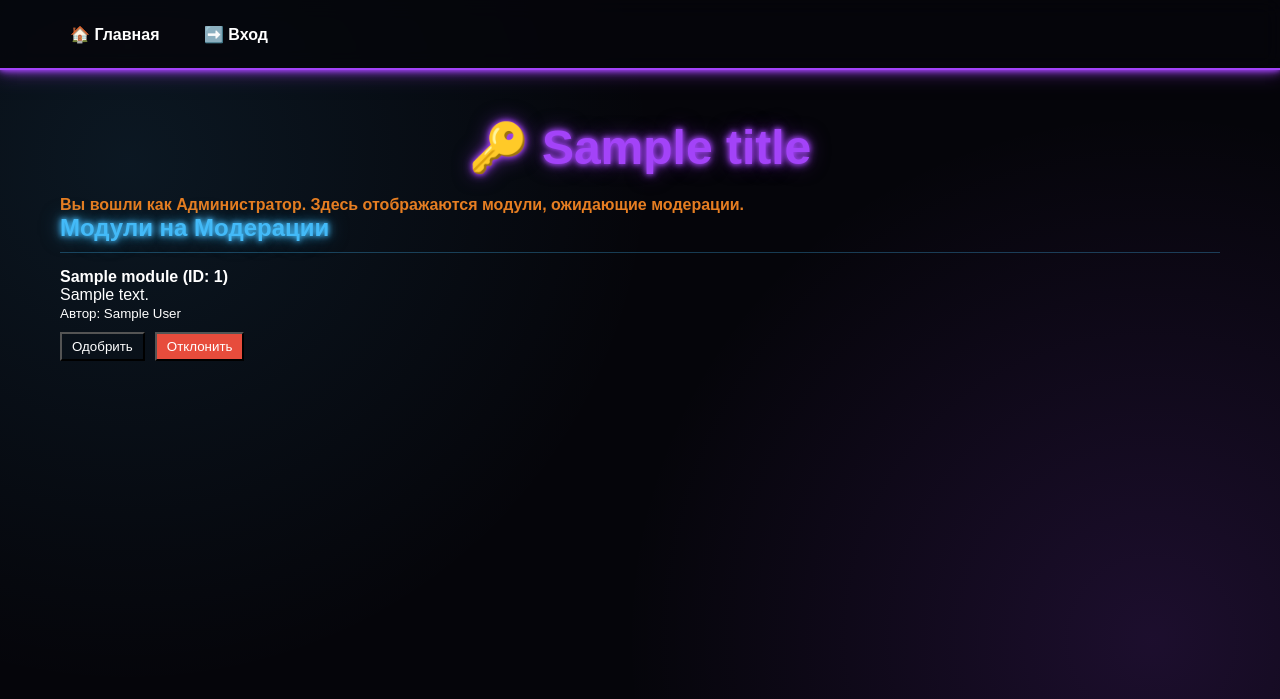
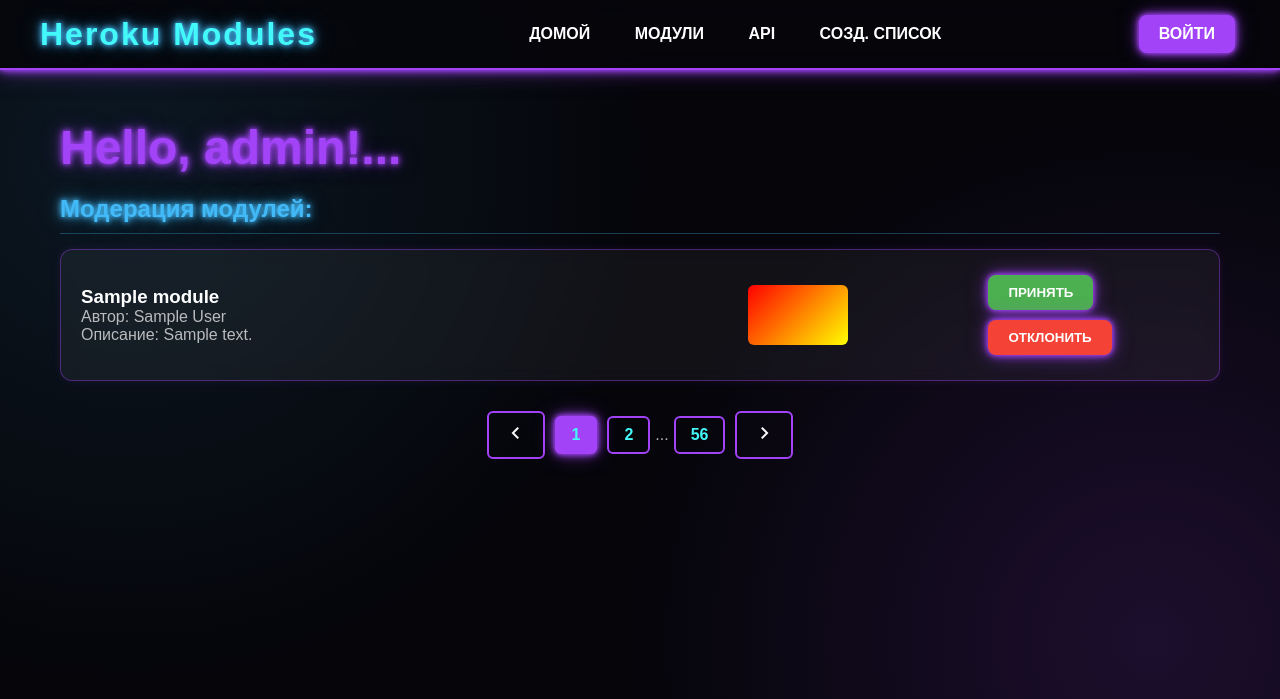
Before and after one commit to skyaree/heroku-modulesp, a Flask app: template templates/admin.html in a window 1280 px wide. Shown: the top 699 px of the page. Run offline with Flask 3, Linux system fonts and the light colour scheme; the template is opened without the code that fills it: most values are stand-ins (such as "Sample title", 1, 10 or a date in 2020).

Commit message:
admin.html

```diff
--- a/templates/admin.html
+++ b/templates/admin.html
@@ -1,56 +1,35 @@
-<!DOCTYPE html>
-<html lang="ru">
-<head>
-    <meta charset="UTF-8">
-    <meta name="viewport" content="width=device-width, initial-scale=1.0">
-    <title>{{ title }}</title>
-    <link rel="stylesheet" href="{{ url_for('static', filename='style.css') }}">
-</head>
-<body>
-    <header>
-        <nav>
-            <a href="{{ url_for('modules_list') }}">🏠 Главная</a>
+{% extends "base.html" %}
 
-            {% if logged_in %}
-                <a href="{{ url_for('account_page') }}">👤 Аккаунт</a>
-                {% if is_admin %}
-                    <a href="{{ url_for('moderation_panel') }}">🔑 Админ-Панель</a>
-                {% endif %}
-                <a href="{{ url_for('login_route') }}" style="background-color: #e74c3c;">🚪 Выход (Локальный)</a>
-            {% else %}
-                <a href="{{ url_for('login_route') }}">➡️ Вход</a>
-            {% endif %}
-        </nav>
-    </header>
+{% block content %}
+    <h1 style="text-align: left;">Hello, admin!...</h1>
+    <h2>Модерация модулей:</h2>
 
-    <div class="container">
-        <h1>🔑 {{ title }}</h1>
+    <div class="admin-list">
+        {% for module in pending_modules %}
+        <div class="admin-row card" id="mod-{{ module.id }}">
+            <div onclick="alert('Раскрыть детали модуля {{ module.title }}')" style="cursor: pointer;">
+                <h3>{{ module.title }}</h3>
+                <p class="text-subtle">Автор: {{ module.author }}</p>
+                <p class="text-subtle">Описание: {{ module.description | truncate(100) }}</p>
+            </div>
 
-        <p style="color: #e67e22; font-weight: bold;">
-            Вы вошли как Администратор. Здесь отображаются модули, ожидающие модерации.
-        </p>
+            <div class="admin-row-banner">
+                </div>
 
-        <section class="modules-list">
-            <h2>Модули на Модерации</h2>
+            <div>
+                <button class="btn neon-btn" style="background-color: #4CAF50;">ПРИНЯТЬ</button>
+                <button class="btn neon-btn" style="background-color: #F44336;">ОТКЛОНИТЬ</button>
+            </div>
+        </div>
+        {% endfor %}
+    </div>
 
-            <!-- Здесь должна быть логика для отображения реальных модулей из Firestore -->
-            {% if pending_modules %}
-                {% for module in pending_modules %}
-                    <div class="module-card" style="border-left-color: #f39c12; margin-bottom: 15px;">
-                        <strong>{{ module.title }} (ID: {{ module.id }})</strong>
-                        <p>{{ module.description }}</p>
-                        <small>Автор: {{ module.author }}</small>
-                        <div style="margin-top: 10px; display: flex; gap: 10px;">
-                            <button style="background-color: var(--secondary-color); padding: 5px 10px;">Одобрить</button>
-                            <button style="background-color: #e74c3c; padding: 5px 10px;">Отклонить</button>
-                        </div>
-                    </div>
-                {% endfor %}
-            {% else %}
-                <p>Нет модулей, ожидающих модерации.</p>
-            {% endif %}
-        </section>
-
+    <div class="pagination">
+        <a href="#"><span class="material-icons">chevron_left</span></a>
+        <a href="#" class="current-page">1</a>
+        <a href="#">2</a>
+        <span class="text-subtle">...</span>
+        <a href="#">56</a>
+        <a href="#"><span class="material-icons">chevron_right</span></a>
     </div>
-</body>
-</html>
+{% endblock %}
```
